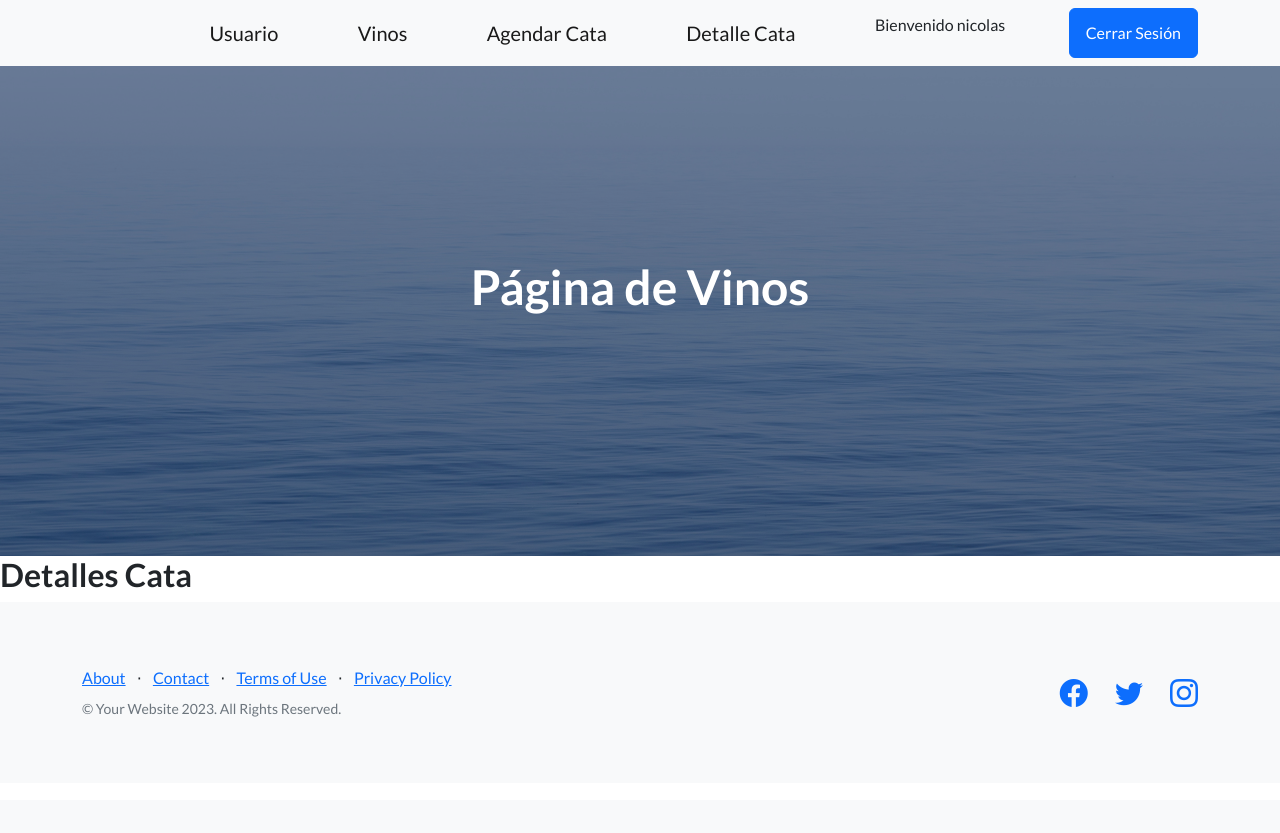
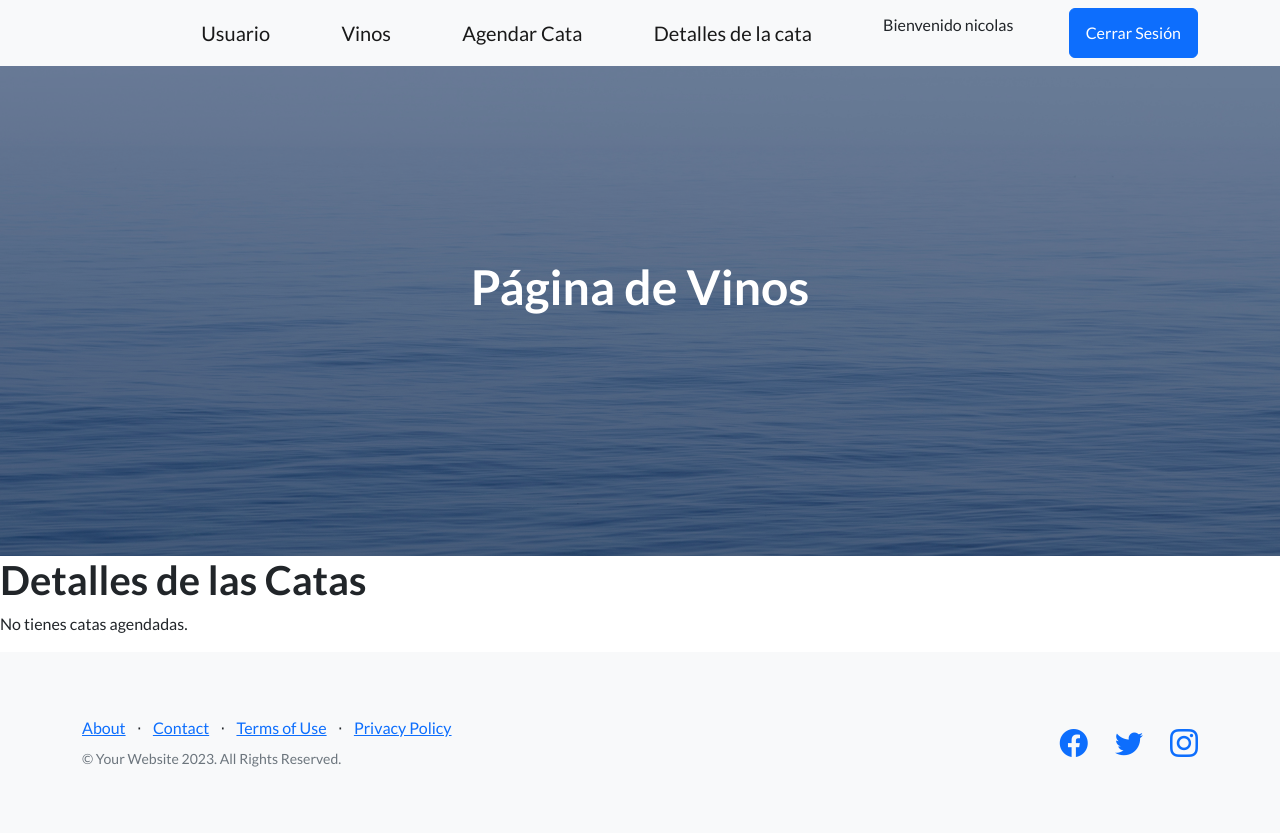
Before and after one commit to Nicokac/ProyectoFinalCoder, a Django app: page /app_vinos/detalle_cata/ in a window 1280 px wide. Before the commit the page ends 717 px from the top, so only its background shows below. Run offline with Django 5.2, Linux system fonts and the light colour scheme; a user stored in the database is signed in; data comes from the database, SQL or seed files in the repository; both versions use the stored data as it was after the commit; some libraries are stand-ins or nearby versions.

Commit message:
Se agrega la funcionalidad de Detalle Cata donde los ususarios pueden visualizar las catas que tienen reservadas

```diff
--- a/app_vinos/templates/detalle_cata.html
+++ b/app_vinos/templates/detalle_cata.html
@@ -1,10 +1,27 @@
 {% extends 'padre.html' %}
 
 {% block ContenidoQueCambia %}
+    <h1>Detalles de las Catas</h1>
 
-    <form action="{% url 'DetalleCata' %}" method="get">
+    {% if catas.exists %}
+        {% for cata in catas %}
+            <h2>Cata del {{ cata.fecha }}</h2>
+            <p><strong>Cliente:</strong> {{ cata.usuario.nombre }} {{ cata.usuario.apellido }}</p>
 
-        <h2>Detalles Cata</h2>
+            <h3>Vinos seleccionados:</h3>
+            <ul>
+                {% for vino in cata.vinos.all %}
+                    <li>{{ vino.nombre }} - {{ vino.tipo }} - Sabor: {{ vino.sabor }} - ABV: {{ vino.abv }}</li>
+                {% endfor %}
+            </ul>
 
-    </form>
-{% endblock ContenidoQueCambia %}
+            {% if cata.comentarios %}
+                <h4>Comentarios adicionales:</h4>
+                <p>{{ cata.comentarios }}</p>
+            {% endif %}
+        {% endfor %}
+    {% else %}
+        <p>No tienes catas agendadas.</p>
+    {% endif %}
+
+{% endblock %}
--- a/app_vinos/templates/login.html
+++ b/app_vinos/templates/login.html
@@ -12,6 +12,6 @@
 
     </form>
 
-    <a href="{% url 'Registrar' %}">Crear Usuario</a>
+    <a href="{% url 'Registrar' %}">Registrar</a>
 
 {% endblock ContenidoQueCambia %}
--- a/app_vinos/templates/navbar.html
+++ b/app_vinos/templates/navbar.html
@@ -1,32 +1,31 @@
-        <!-- Navigation-->
 <nav class="navbar navbar-light bg-light static-top">
     <div class="container">
         <div class="home-button">
             <a class="navbar-brand" href="{% url 'Inicio' %}">Inicio</a>
         </div>
+
+        {% if user.is_staff %}
+
         <a class="navbar-brand" href="{% url 'ListaUsuarios' %}">Usuario</a>
-                <a class="navbar-brand" href="{% url 'VinoLista' %}">Vinos</a>
-                <a class="navbar-brand" href="{% url 'AgendarCata' %}">Agendar Cata</a>
-                <a class="navbar-brand" href="{% url 'DetalleCata' %}">Detalle Cata</a>
-
-                <!-- <a class="navbar-brand" href="{% url 'MostrarPreferencias' %}">Preferencias</a> -->
-                <!-- <a class="navbar-brand" href="{% url 'MostrarRecomendaciones' %}">Recomendaciones</a> -->
-
-                {% if user.is_authenticated %}
-
-                    {% if url %}
-
-                        <img src="{{url}}" height="30px" alt="avatar"
 
         {% endif %}
 
+        <a class="navbar-brand" href="{% url 'VinoLista' %}">Vinos</a>
+        <a class="navbar-brand" href="{% url 'AgendarCata' %}">Agendar Cata</a>
+
+        <!-- Enlace fijo para ver detalles de las catas -->
+        <a class="navbar-brand" href="{% url 'DetalleCata' %}">Detalles de la cata</a>
+
+        {% if user.is_authenticated %}
+            {% if url %}
+                <img src="{{url}}" height="30px" alt="avatar">
+            {% endif %}
             <p>Bienvenido {{user.username}}</p>
-                <form action="{% url 'Logout' %}" method = 'post'> {% csrf_token %}
+            <form action="{% url 'Logout' %}" method='post'> {% csrf_token %}
                 <button class="btn btn-primary" type="submit">Cerrar Sesión</button>
             </form>
         {% else %}
             <a class="btn btn-primary" href="{% url 'Login' %}">Iniciar Sesión</a>
         {% endif %}
-
     </div>
 </nav>
--- a/app_vinos/templates/registro.html
+++ b/app_vinos/templates/registro.html
@@ -1,9 +1,10 @@
 {% extends 'padre.html' %}
 
 {% block ContenidoQueCambia %}
-    <form action="{% url 'Registrar' %}" method="post">
-        {% csrf_token %}
+    <form action="{% url 'Registrar' %}" method="post"> {% csrf_token %}
+
         {{ mi_formulario.as_p }}
+
         <button type="submit">Registrar</button>
     </form>
 {% endblock ContenidoQueCambia %}
--- /dev/null
+++ b/app_vinos/templates/tipo_usuario.html
@@ -0,0 +1,5 @@
+{% if usuario.es_administrador %}
+    <p>Este usuario es un administrador.</p>
+{% elif usuario.es_cliente %}
+    <p>Este usuario es un cliente.</p>
+{% endif %}
--- a/app_vinos/urls.py
+++ b/app_vinos/urls.py
@@ -1,5 +1,4 @@
 from django.urls import path
-#from .views import inicio, crea_usuario ,lista_usuarios, lista_vinos, mostrar_preferencias, mostrar_recomendaciones, usuario_formulario, busqueda_usuario, buscar_usuario, vino_formulario, eliminar_usuario, editar_usuario,
 from .views import *
 from django.contrib.auth.views import LogoutView
 
--- a/app_vinos/views.py
+++ b/app_vinos/views.py
@@ -1,4 +1,4 @@
-from django.shortcuts import render, redirect
+from django.shortcuts import render, redirect, get_object_or_404
 from django.http import HttpResponse, HttpResponseRedirect
 from django.contrib.auth.forms import AuthenticationForm, UserCreationForm, UserChangeForm
 from django.contrib.auth import authenticate, login, logout
@@ -7,26 +7,28 @@ from django.contrib.auth.mixins import LoginRequiredMixin
 from django.db.models import Q
 from django.contrib.auth.models import User
 from django.db import IntegrityError
-from .models import Usuario, Preferencia, Vino, Recomendacion, Avatar
+from .models import Usuario, Preferencia, Vino, Recomendacion, Avatar, Cata
 from .forms import UsuarioFormulario, VinosFormulario, UserEditForm, AvatarFormulario, CataForm, CustomUserCreationForm
 
 from django.views.generic import ListView
 from django.views.generic.detail import DetailView
 from django.views.generic.edit import DeleteView, UpdateView, CreateView
 
-
 # Create your views here.
+@login_required
 def inicio(req):
-
     try:
-
+        # Obtener la última cata agendada por el usuario logueado
+        cata = Cata.objects.filter(usuario=req.user.usuario).last()
         avatar = Avatar.objects.get(user=req.user.id)
-        return render(req, "inicio.html", {'url': avatar.imagen.url})
-
+        return render(req, "inicio.html", {'url': avatar.imagen.url, 'cata': cata})
+    except Avatar.DoesNotExist:
+        # Si no tiene avatar, pero sí una cata
+        cata = Cata.objects.filter(usuario=req.user.usuario).last()
+        return render(req, "inicio.html", {'cata': cata})
     except:
+        # Si ocurre otro error, retornar sin avatar ni cata
         return render(req, "inicio.html", {})
-
-
 
 def crea_usuario(req, nombre, apellido, email):
 
@@ -136,16 +138,6 @@ def editar_usuario(req, id):
         })
         return render(req, "editar_usuario.html", {"mi_formulario": mi_formulario, "id": usuario.id})
 
-
-# def cargar_vino(req, nombre, tipo, sabor, intensidad, abv, ph, ta, rs):
-
-#     nuevo_vino = Vino(nombre=nombre, tipo=tipo, sabor=sabor, intensidad=intensidad, abv=abv, ph=ph, ta=ta, rs=rs)
-#     nuevo_vino.save()
-
-#     return HttpResponse(f"""<p> Nombre: {nuevo_vino.nombre} - Tipo: {nuevo_vino.tipo} - Sabor: {nuevo_vino.sabor}
-#                         - Intensidad: {nuevo_vino.intensidad} - ABV: {nuevo_vino.abv} - pH: {nuevo_vino.ph} - ta: {nuevo_vino.ta} - rs: {nuevo_vino.rs} cargado con exito! </p>""")
-
-
 def vino_formulario(req):
 
     print('method', req.method)
@@ -176,13 +168,6 @@ def vino_formulario(req):
         mi_formulario = VinosFormulario()
         return render(req, "vino_formulario.html", {"mi_formulario": mi_formulario})
 
-
-# def lista_vinos(req):
-
-#     lista = Vino.objects.all()
-
-#     return render(req, "lista_vinos.html", {"lista_vinos": lista})
-
 def mostrar_preferencias(req):
 
     return render(req, "preferencias.html", {})
@@ -190,8 +175,6 @@ def mostrar_preferencias(req):
 def mostrar_recomendaciones(req):
 
     return render(req, "recomendaciones.html", {})
-
-
 
 class VinoList(LoginRequiredMixin, ListView):
 
@@ -254,46 +237,6 @@ def login_view(req):
         mi_formulario = AuthenticationForm()
         return render(req, "login.html", { "mi_formulario": mi_formulario})
 
-# def register(req):
-
-#     if req.method == 'POST':
-
-#         mi_formulario = UserCreationForm(req.POST)
-#         if mi_formulario.is_valid():
-
-#             data = mi_formulario.cleaned_data
-#             usuario = data['username']
-#             mi_formulario.save()
-
-#             return render(req, "inicio.html", { "mensaje": f'Usuario {usuario} creado exitosamente'})
-
-#         else:
-#             return render(req, "registro.html", { "mi_formulario": mi_formulario})
-
-#     else:
-
-#         mi_formulario = UserCreationForm()
-#         return render(req, "registro.html", { "mi_formulario": mi_formulario})
-
-# def register(req):
-#     if req.method == 'POST':
-#         mi_formulario = CustomUserCreationForm(req.POST)
-#         if mi_formulario.is_valid():
-#             user = mi_formulario.save(commit=False)  # No guardar aún, porque falta completar los datos adicionales
-#             user.first_name = mi_formulario.cleaned_data['first_name']
-#             user.last_name = mi_formulario.cleaned_data['last_name']
-#             user.email = mi_formulario.cleaned_data['email']
-#             user.save()  # Ahora guardamos todo
-
-#             return render(req, "inicio.html", { "mensaje": f'Usuario {user.username} creado exitosamente'})
-
-#         else:
-#             return render(req, "registro.html", { "mi_formulario": mi_formulario})
-
-#     else:
-#         mi_formulario = CustomUserCreationForm()  # Usar el nuevo formulario personalizado
-#         return render(req, "registro.html", { "mi_formulario": mi_formulario})
-
 def register(req):
     if req.method == 'POST':
         mi_formulario = CustomUserCreationForm(req.POST)
@@ -333,7 +276,6 @@ def register(req):
     else:
         mi_formulario = CustomUserCreationForm()
         return render(req, "registro.html", { "mi_formulario": mi_formulario})
-
 
 @login_required
 def editar_perfil(req):
@@ -385,27 +327,19 @@ def agregar_avatar(req):
 
 @login_required
 def agendar_cata(req):
-
     if req.method == 'POST':
-
         mi_formulario = CataForm(req.POST)
-
         if mi_formulario.is_valid():
-
             cata = mi_formulario.save(commit=False)
             try:
                 # Asignar el usuario actual logueado utilizando la relación OneToOne
-                cata.usuario = req.user.usuario  # Django permite acceder al modelo relacionado OneToOne con este patrón.
+                cata.usuario = req.user.usuario  # Aquí se asigna el usuario correcto
             except Usuario.DoesNotExist:
                 return render(req, "inicio.html", {"mensaje": "Usuario no encontrado. Por favor, regístrate en el sistema."})
-
             cata.save()
             mi_formulario.save_m2m()  # Guardar la relación ManyToMany (vinos seleccionados)
-            return redirect('DetalleCata', cata_id=cata.id)
-            #return render(req, "inicio.html", {"mensaje": "Cata agendada exitosamente"})
-        else:
-            return render(req, 'agendar_cata.html', {'mi_formulario': mi_formulario, 'mensaje': 'Por favor, corrige los errores en el formulario.'})
-
+            #return redirect('DetalleCata', cata_id=cata.id)
+            return render(req, "inicio.html", {"mensaje": "La cata ha sido agendada correctamente"})
     else:
         mi_formulario = CataForm()
 
@@ -413,8 +347,11 @@ def agendar_cata(req):
 
 @login_required
 def detalle_cata(req):
+    # Obtener todas las catas del usuario actual
+    catas = Cata.objects.filter(usuario=req.user.usuario)
 
-    return render(req, "detalle_cata.html", {})
+    # Pasar todas las catas al template
+    return render(req, "detalle_cata.html", {'catas': catas})
 
 def verificar_relacion_usuario(req):
     usuarios = Usuario.objects.select_related('user').all()  # Carga todos los usuarios
```
Also changed, not shown: app_vinos/templates/vino_list.html (+10 -0 lines), db.sqlite3, 1 other file. Lines whose indentation alone changed are shown as unchanged.
